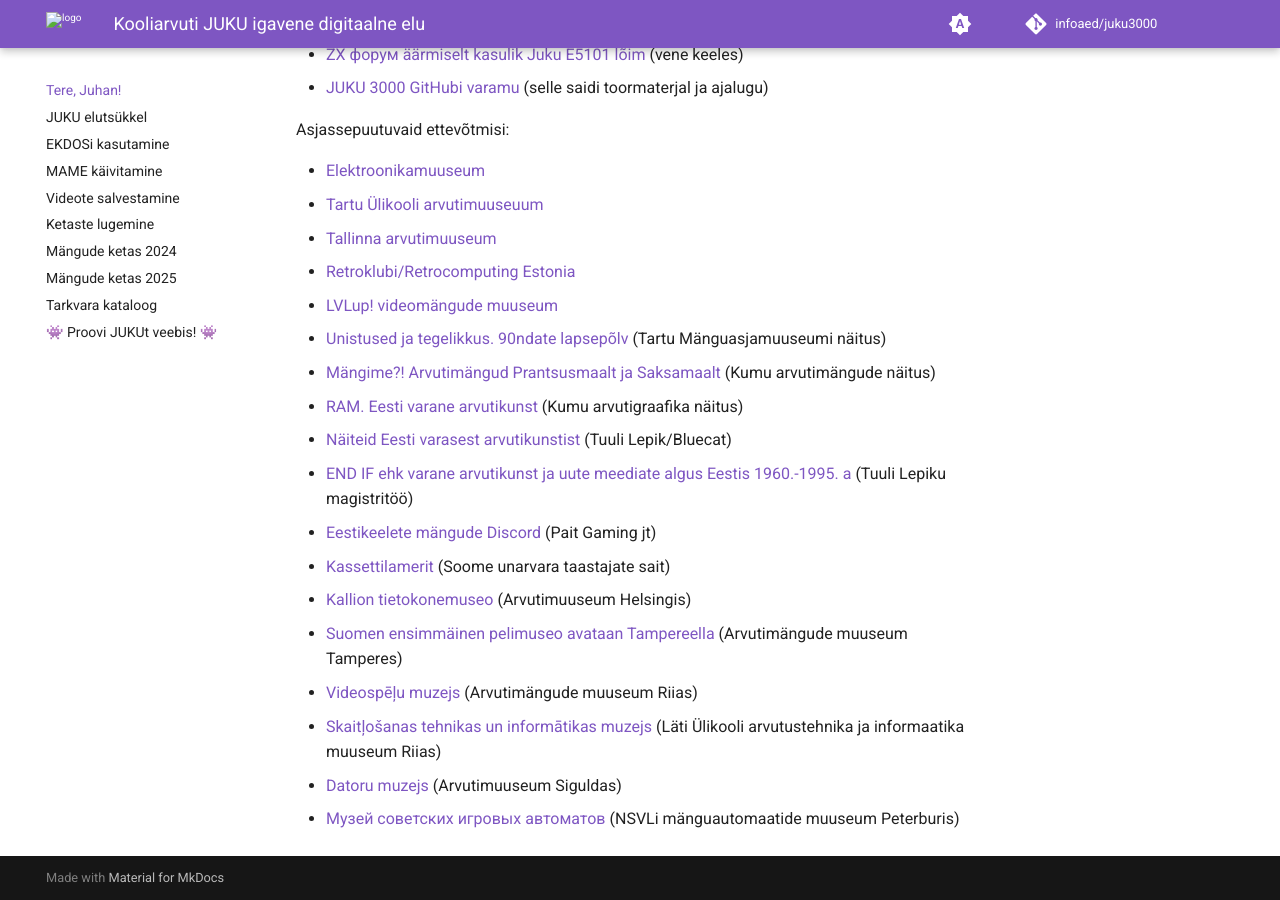
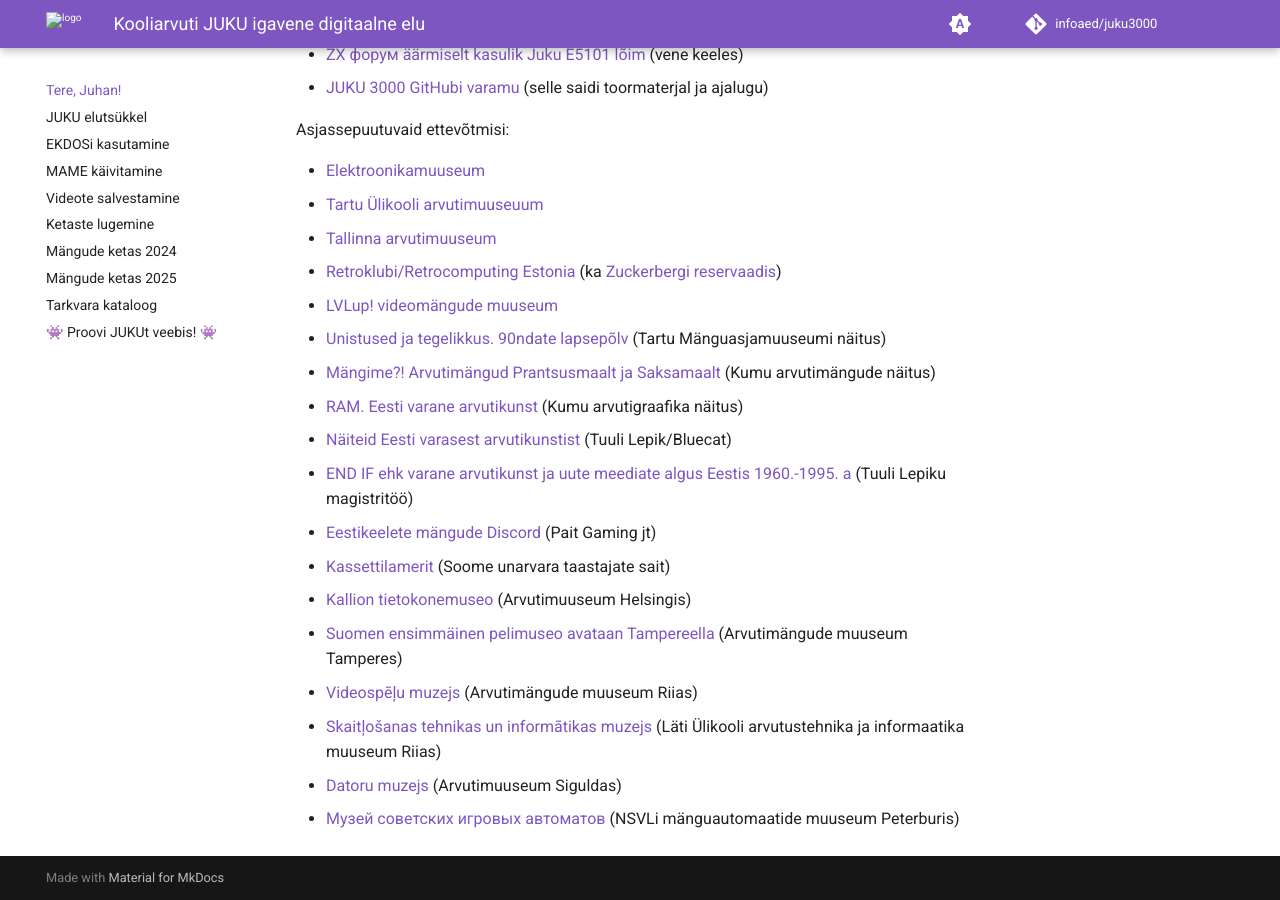
Before and after one commit to infoaed/juku3000, an MkDocs documentation site: the page built from docs/index.md, in a window 1280 px wide and 900 px high, scrolled down 693 px. Built offline with MkDocs 1.6.1 and Material for MkDocs 9.7.7, drawn with Linux system fonts in a browser that asks for light colours; comment, search, counter and statistics services are not loaded.

Commit message:
Update index.md

```diff
--- a/docs/index.md
+++ b/docs/index.md
@@ -28,7 +28,7 @@
 * [Elektroonikamuuseum](https://elektroonikamuuseum.ee/)
 * [Tartu Ülikooli arvutimuuseuum](http://arvutimuuseum.ut.ee/)
 * [Tallinna arvutimuuseum](http://arvutimuuseum.ee/)
-* [Retroklubi/Retrocomputing Estonia](http://pushspace.com/)
+* [Retroklubi/Retrocomputing Estonia](http://pushspace.com/) (ka [Zuckerbergi reservaadis](https://www.facebook.com/groups/636411413155737))
 * [LVLup! videomängude muuseum](https://www.rara.ee/meist/asukohad/#lvlup-videomangude-muuseum)
 * [Unistused ja tegelikkus. 90ndate lapsepõlv](https://web.archive.org/web/20180204224850/https://www.mm.ee/naitused/naitus-unistused-ja-tegelikkus-90ndate-lapsepolv) (Tartu Mänguasjamuuseumi näitus)
 * [Mängime?! Arvutimängud Prantsusmaalt ja Saksamaalt](https://web.archive.org/web/20170825094230/https://kumu.ekm.ee/arhiiv/naitused-2013/mangime-arvutimangud-prantsusmaalt-ja-saksamaalt/) (Kumu arvutimängude näitus)
```
